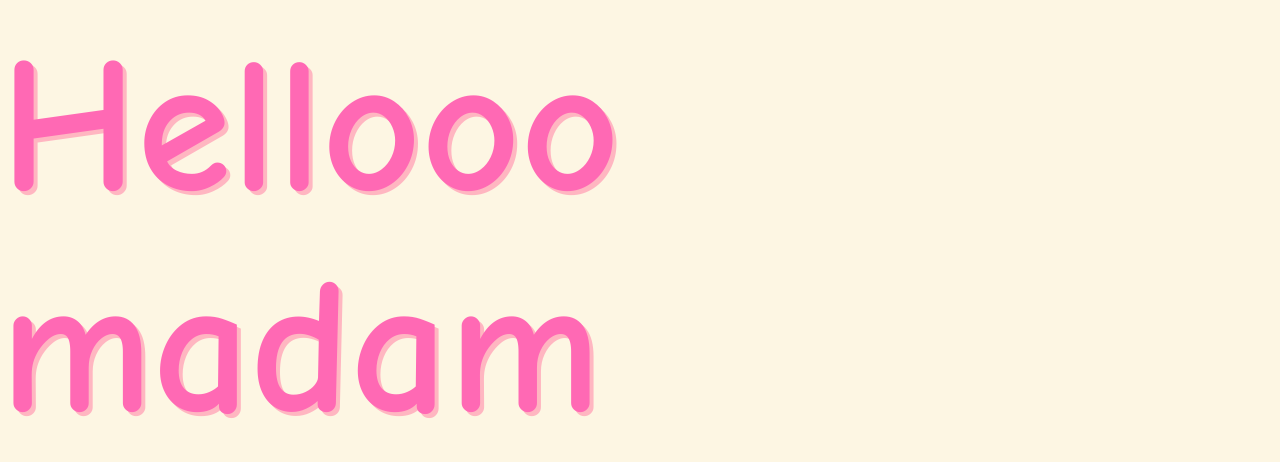
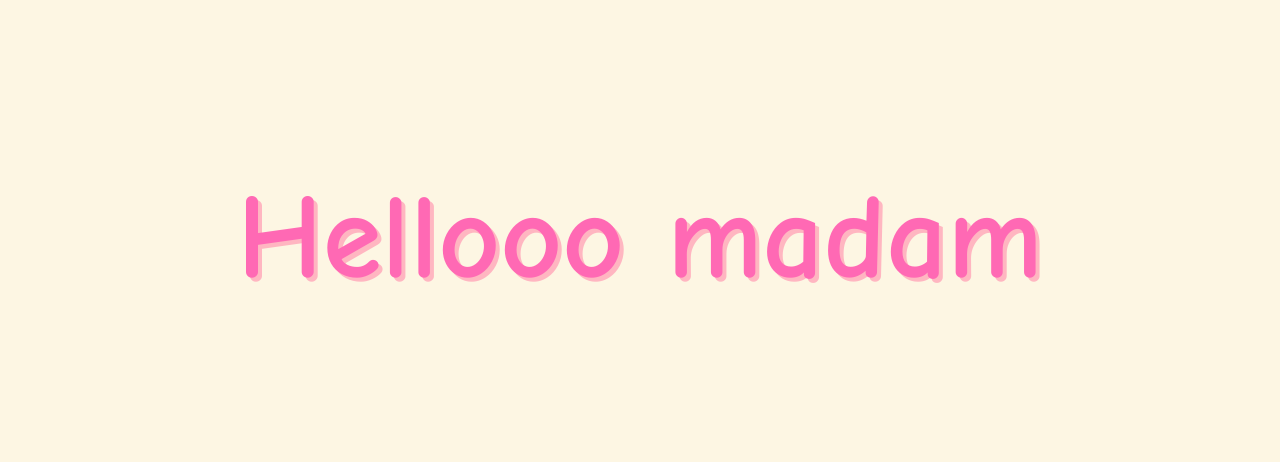
Before and after one commit to rutvikmevada08/P-T, a plain HTML site: page hello.html in a window 1280 px wide. Shown: the part 162-624 px from the top of the page. Drawn offline with Linux system fonts and the light colour scheme.

Commit message:
Update hello.html

```diff
--- a/hello.html
+++ b/hello.html
@@ -14,11 +14,14 @@
             background-color: #fdf6e3;
         }
         h1 {
-            font-size: 15vw;
+            /* Dynamically responsive font size for mobile, tablet, and desktop */
+            font-size: clamp(30px, 15vw, 120px);
             font-family: 'Comic Sans MS', cursive, sans-serif;
             color: #ff69b4;
             text-shadow: 4px 4px #ffb6c1;
             animation: pop 1s ease-out forwards;
+            text-align: center;
+            margin: 0 20px; /* adds breathing space on mobile edges */
         }
         @keyframes pop {
             0% { transform: scale(0); opacity: 0; }
```
